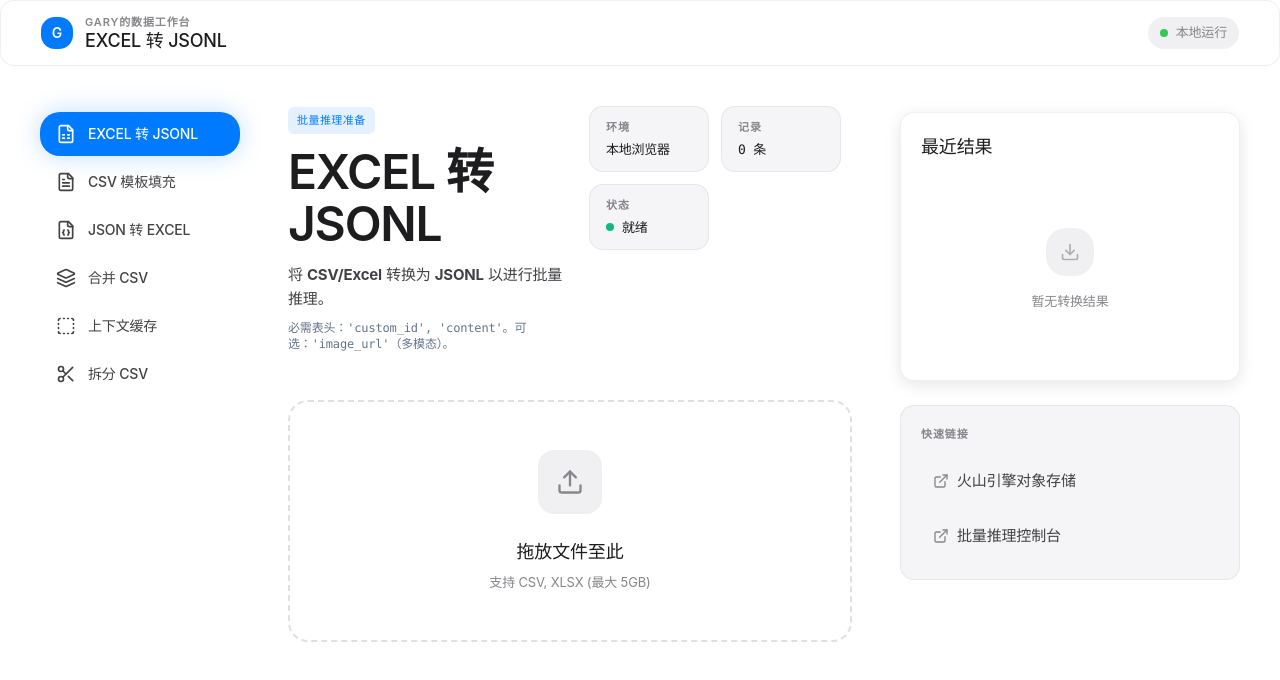
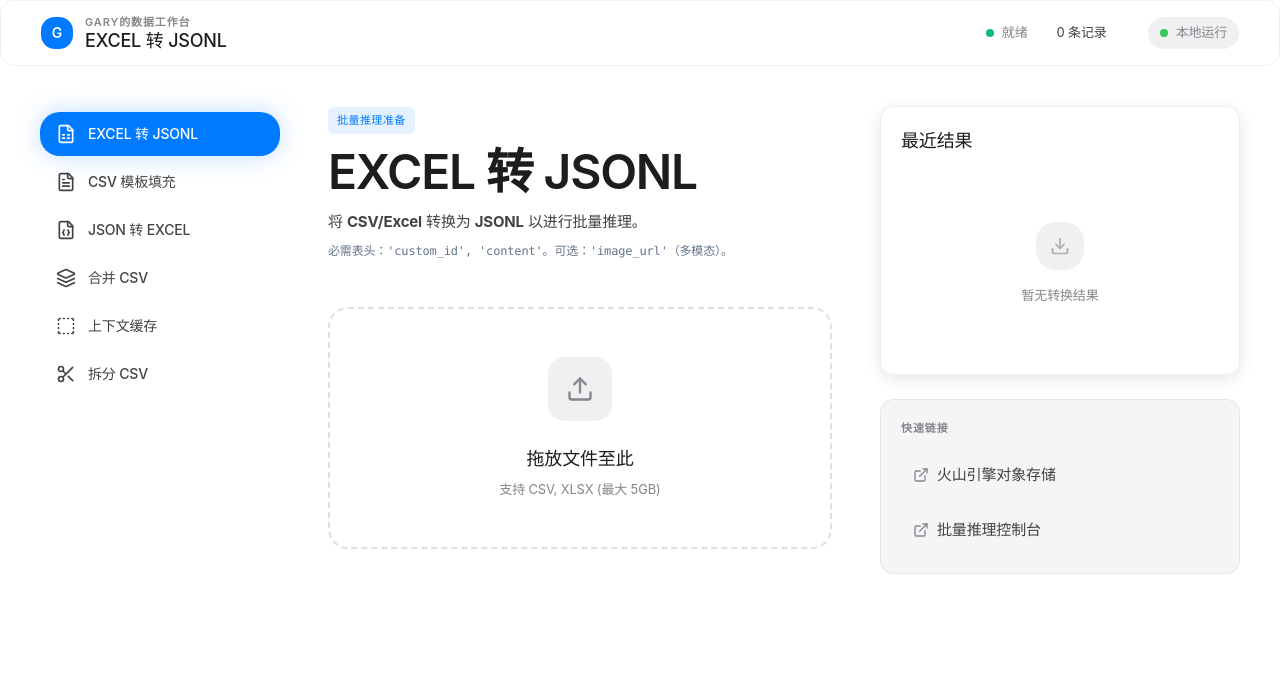
Before and after one commit to garyzheng0714-lang/web-excel-to-jsonl, a React (Vite) app in the folder web_converter/: page / in a window 1280 px wide. Shown: the top 680 px of the page. Built offline with nearby package versions, Linux system fonts and the light colour scheme; the HTML template or start-up script is replaced by a standard one.

Commit message:
style: improve layout harmony and move status to TopBar

```diff
--- a/web_converter/src/App.tsx
+++ b/web_converter/src/App.tsx
@@ -842,12 +842,8 @@ function App() {
   const ActiveModuleIcon = activeModuleMeta?.icon;
   const isProcessing = status === 'processing' || jsonStatus === 'processing' || mergeStatus === 'processing';
   const moduleStatusText = isProcessing ? '处理中' : '就绪';
-  const moduleMetaChips = [
-    { label: '环境', value: '本地浏览器' },
-    { label: '记录', value: `${history.length} 条` },
-    {
-      label: '状态',
-      value: (
+
+  const statusSlot = (
     <div className="flex items-center gap-2">
       <span
         className={cn(
@@ -855,11 +851,16 @@ function App() {
           isProcessing ? 'bg-amber-400 animate-pulse' : 'bg-emerald-500'
         )}
       ></span>
-          <span className="uppercase">{moduleStatusText}</span>
+      <span className="text-caption font-medium">{moduleStatusText}</span>
     </div>
-      )
-    }
-  ];
+  );
+
+  const countsSlot = (
+    <span className="text-caption text-fg-secondary">
+      {history.length} 条记录
+    </span>
+  );
+
   const statusLabels: Record<StatusVariant, string> = {
     idle: '待机',
     processing: '处理中',
@@ -920,6 +921,8 @@ function App() {
         <TopBar
           label="GARY的数据工作台"
           title={activeModuleMeta?.label ?? '数据工具'}
+          statusSlot={statusSlot}
+          countsSlot={countsSlot}
         />
       )}
       sideNav={<SideNav modules={MODULES} activeModule={activeModule} onSelect={setActiveModule} />}
@@ -938,7 +941,6 @@ function App() {
             summary={activeModuleMeta?.summary ?? 'MODULE'}
             title={activeModuleMeta?.label ?? '数据工具'}
             description={activeModuleMeta?.description ?? null}
-            metaChips={moduleMetaChips}
           />
 
           {activeModule === 'split_tool' && <SplitTool />}
--- a/web_converter/src/components/AppShell.tsx
+++ b/web_converter/src/components/AppShell.tsx
@@ -19,7 +19,7 @@ export function AppShell({ topBar, sideNav, rightPanel, children }: AppShellProp
 
         <div className="flex-1 px-6 lg:px-10 py-10">
           <div className="mx-auto max-w-[1600px]">
-            <div className="grid grid-cols-1 gap-10 lg:grid-cols-[200px_1fr_340px] lg:gap-12">
+            <div className="grid grid-cols-1 gap-10 lg:grid-cols-[240px_1fr_360px] lg:gap-12">
               <aside className="order-2 lg:order-none lg:sticky lg:top-28 lg:self-start">
                 {sideNav}
               </aside>
--- a/web_converter/src/components/ModuleHeader.tsx
+++ b/web_converter/src/components/ModuleHeader.tsx
@@ -1,48 +1,28 @@
 import React from 'react';
-
-type ModuleMetaChip = {
-  label: string;
-  value: React.ReactNode;
-};
 
 type ModuleHeaderProps = {
   summary: string;
   title: string;
   description?: React.ReactNode;
-  metaChips?: ModuleMetaChip[];
 };
 
-export function ModuleHeader({ summary, title, description, metaChips }: ModuleHeaderProps) {
+export function ModuleHeader({ summary, title, description }: ModuleHeaderProps) {
   const headingId = React.useId();
 
   return (
     <section className="space-y-6 mb-10" aria-labelledby={headingId}>
       <div className="flex flex-col gap-6 lg:flex-row lg:items-start lg:justify-between">
-        <div className="space-y-3 max-w-xl">
+        <div className="space-y-3 max-w-2xl">
           <span className="chip chip-accent">{summary}</span>
           <h1 id={headingId} className="text-display">
             {title}
           </h1>
           {description && (
-            <div className="text-body leading-relaxed">
+            <div className="text-body leading-relaxed max-w-xl">
               {description}
             </div>
           )}
         </div>
-
-        {metaChips && metaChips.length > 0 && (
-          <div className="flex flex-wrap gap-3">
-            {metaChips.map((chip) => (
-              <div
-                key={chip.label}
-                className="surface px-4 py-3 min-w-[120px]"
-              >
-                <dt className="text-label mb-1">{chip.label}</dt>
-                <dd className="text-mono text-fg-primary">{chip.value}</dd>
-              </div>
-            ))}
-          </div>
-        )}
       </div>
     </section>
   );
--- a/web_converter/src/components/TopBar.tsx
+++ b/web_converter/src/components/TopBar.tsx
@@ -7,7 +7,7 @@ type TopBarProps = {
   statusSlot?: React.ReactNode;
 };
 
-export function TopBar({ label, title }: TopBarProps) {
+export function TopBar({ label, title, countsSlot, statusSlot }: TopBarProps) {
   return (
     <div className="flex items-center justify-between h-16">
       <div className="flex items-center gap-4">
@@ -22,7 +22,15 @@ export function TopBar({ label, title }: TopBarProps) {
         </div>
       </div>
 
-      <div className="flex items-center gap-2">
+      <div className="flex items-center gap-3">
+        {statusSlot}
+        {countsSlot && (
+          <div className="hidden md:flex items-center">
+            <div className="w-px h-4 bg-divider mx-2"></div>
+            {countsSlot}
+          </div>
+        )}
+        <div className="w-px h-4 bg-divider mx-2 hidden md:block"></div>
         <div className="flex items-center gap-2 px-3 py-1.5 rounded-full bg-app-subtle">
           <span className="status-dot status-success"></span>
           <span className="text-caption">本地运行</span>
```
Also changed, not shown: 5 other files (tests, documents, lock files or other folders). Lines whose indentation alone changed are shown as unchanged.
